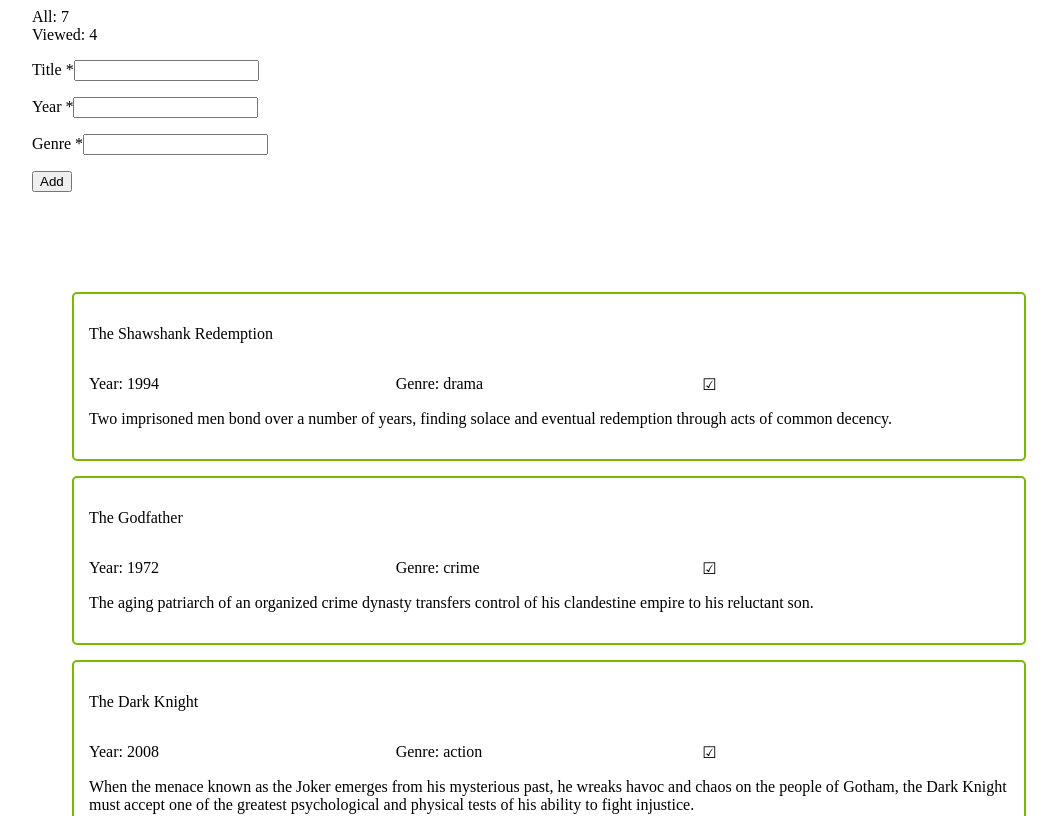
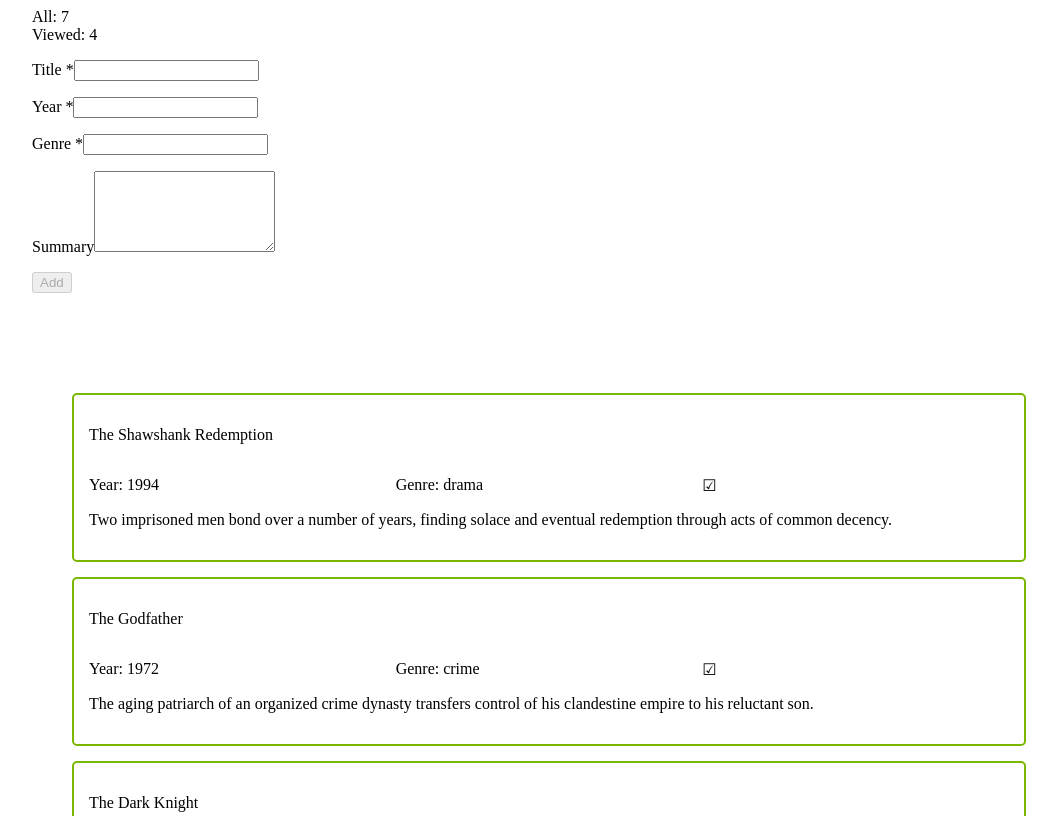
Before and after one commit to spieszku/fe_patronage_2018_task_3, a React (Create React App) app: page / in a window 1280 px wide. Shown: the top 816 px of the page, without its empty margins (128-1185 px from the left). Built offline with nearby package versions, Linux system fonts and the light colour scheme; the HTML template or start-up script is replaced by a standard one.

Commit message:
Add basic movie form validation

```diff
--- a/src/App.js
+++ b/src/App.js
@@ -41,6 +41,11 @@
         this.setState({movies: movies});
     }
 
+    movieExist (title) {
+        let movieTitleExist = moviesStorage.get().find(x => x.title === title);
+        return movieTitleExist;
+    }
+
   render() {
     const movies = this.state.movies;
       const countAll = this.state.movies.length;
@@ -50,7 +55,7 @@
     return (
         <div className="container">
             <Counter countAll={countAll} countSeen={countSeen} />
-            <MovieForm formSubmit={this.addNewMovie} />
+            <MovieForm formSubmit={this.addNewMovie} titleHandler={this.movieExist.bind(this)} />
             <MovieList movies={movies} changeMovieStatus={this.changeMovieStatus.bind(this)} />
         </div>
     );
--- a/src/MovieForm.js
+++ b/src/MovieForm.js
@@ -1,15 +1,25 @@
 import React from 'react';
+import PropTypes from 'prop-types';
 
 export default class MovieForm extends React.Component {
     constructor(props) {
         super(props);
         this.state = {
-            title: '',
-            genre: '',
-            year: '',
-            summary: '',
-            seen: 'F'
+            movie: {
+                title: '',
+                genre: '',
+                year: '',
+                summary: '',
+                seen: 'F'
+            },
+            validate: {
+                genreValidate: false,
+                titleValidate: false,
+                yearValidate: false,
+                formValidate: false
+            }
         };
+        this.baseState = this.state;
 
         this.handleSubmit = this.handleSubmit.bind(this);
     }
@@ -17,11 +27,81 @@
     handleChange = event =>  {
         const target = event.target;
         const name = target.name;
-        this.setState({[name]: target.value});
+        if(name === 'title') {
+            this.validateTitle(target.value);
+        }
+        else if (name === 'year') {
+            this.validateDate(target.value);
+        }
+        else if (name === 'genre') {
+            this.validateGenre(target.value);
+        }
+
+        //update state
+            this.setState(prevState => ({movie: {
+            ...prevState.movie,[name]: target.value
+        }}));
+
+
+        // kind of dirty way to set state after value changed
+        setTimeout(() => {
+            this.validateForm();
+        }, 300);
     };
 
     handleSubmit() {
-        this.props.formSubmit(this.state);
+        this.props.formSubmit(this.state.movie);
+        this.setState(this.baseState);
+    }
+    validateTitle (value) {
+        var valid;
+        if(value) {
+            if(this.props.titleHandler(value) === undefined) {
+                valid = true;
+            }
+        }
+        else {
+            valid = false;
+        }
+        this.setState(prevState => ({validate: {
+            ...prevState.validate, titleValidate: valid
+        }}));
+    }
+    validateDate (value) {
+        var valid;
+        if(value > 999 && value < 10000) {
+            valid = true;
+        }
+        else {
+            valid = false;
+        }
+        this.setState(prevState => ({validate: {
+            ...prevState.validate, yearValidate: valid
+        }}));
+    }
+    validateGenre (value) {
+        var valid;
+        if(value.length > 0) {
+            valid = true;
+        }
+        else {
+            valid = false;
+        }
+        this.setState(prevState => ({validate: {
+            ...prevState.validate, genreValidate: valid
+        }}));
+    }
+    validateForm () {
+        if(this.state.validate.yearValidate && this.state.validate.titleValidate && this.state.validate.genreValidate) {
+            this.setState(prevState => ({validate: {
+                ...prevState.validate,formValidate: true
+            }}));
+        }
+        else {
+            this.setState(prevState => ({validate: {
+                ...prevState.validate,formValidate: false
+            }}));
+        }
     }
 
     render() {
@@ -30,17 +110,21 @@
                 <form id="addMovieForm">
                     <p className="form-item">
                         <label htmlFor="#movieTitle">Title *</label>
-                        <input id="#movieTitle" type="text" name="title" value={this.state.title} onChange={this.handleChange} />
+                        <input id="#movieTitle" type="text" name="title" value={this.state.movie.title} onChange={this.handleChange} />
                     </p>
                     <p className="form-item">
                         <label htmlFor="#movieYear">Year *</label>
-                        <input id="#movieYear" type="number" name="year" value={this.state.year} onChange={this.handleChange} />
+                        <input id="#movieYear" type="number" name="year" value={this.state.movie.year} onChange={this.handleChange} />
                     </p>
                     <p className="form-item">
                         <label htmlFor="#movieGenre">Genre *</label>
-                        <input id="#movieGenre" type="text" name="genre" value={this.state.genre} onChange={this.handleChange} />
+                        <input id="#movieGenre" type="text" name="genre" value={this.state.movie.genre} onChange={this.handleChange} />
                     </p>
-                    <input type="button" value="Add" onClick={this.handleSubmit} />
+                    <p className="form-item">
+                        <label htmlFor="#movieSummary">Summary</label>
+                        <textarea id="#movieSummary" name="summary" rows="5" value={this.state.movie.summary} onChange={this.handleChange}></textarea>
+                    </p>
+                    <input disabled={!this.state.validate.formValidate} type="button" value="Add" onClick={this.handleSubmit} />
                 </form>
             </div>
         );
```
